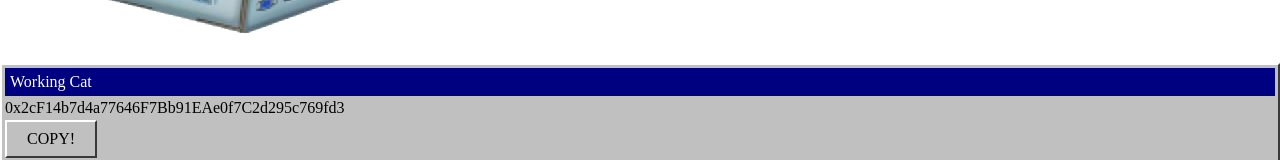
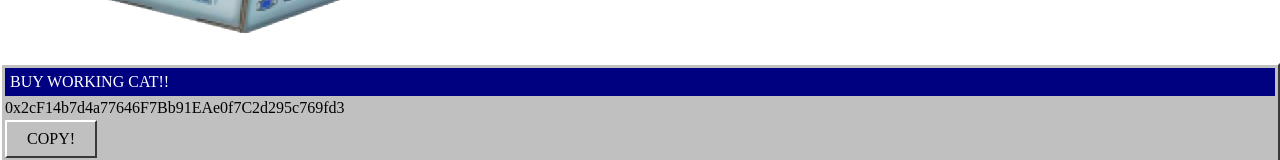
Before and after one commit to thomasNotTomas/workingcat1, a React (Vite) app: page / in a window 1280 px wide. Shown: the part 740-900 px from the top of the page. Built offline with nearby package versions, Linux system fonts and the light colour scheme; a web font is replaced by a local one.

Commit message:
font fix

```diff
--- a/src/App.jsx
+++ b/src/App.jsx
@@ -10,7 +10,7 @@ function App() {
           <div className=" w-full flex items-center justify-center">
             <div className="windows-95 w-fit h-fit">
               <div className="windows-95-title flex min-w-20">
-              <h1 className="">Working Cat</h1>
+              <h1 className="">BUY WORKING CAT!!</h1>
               </div>
               <h2 className="mt-2">0x2cF14b7d4a77646F7Bb91EAe0f7C2d295c769fd3</h2>
               <div className="windows-95-button mt-2">COPY!</div>
--- a/vite.config.js
+++ b/vite.config.js
@@ -4,4 +4,5 @@ import react from '@vitejs/plugin-react-swc'
 // https://vitejs.dev/config/
 export default defineConfig({
   plugins: [react()],
+  base: '/',
 })
```
